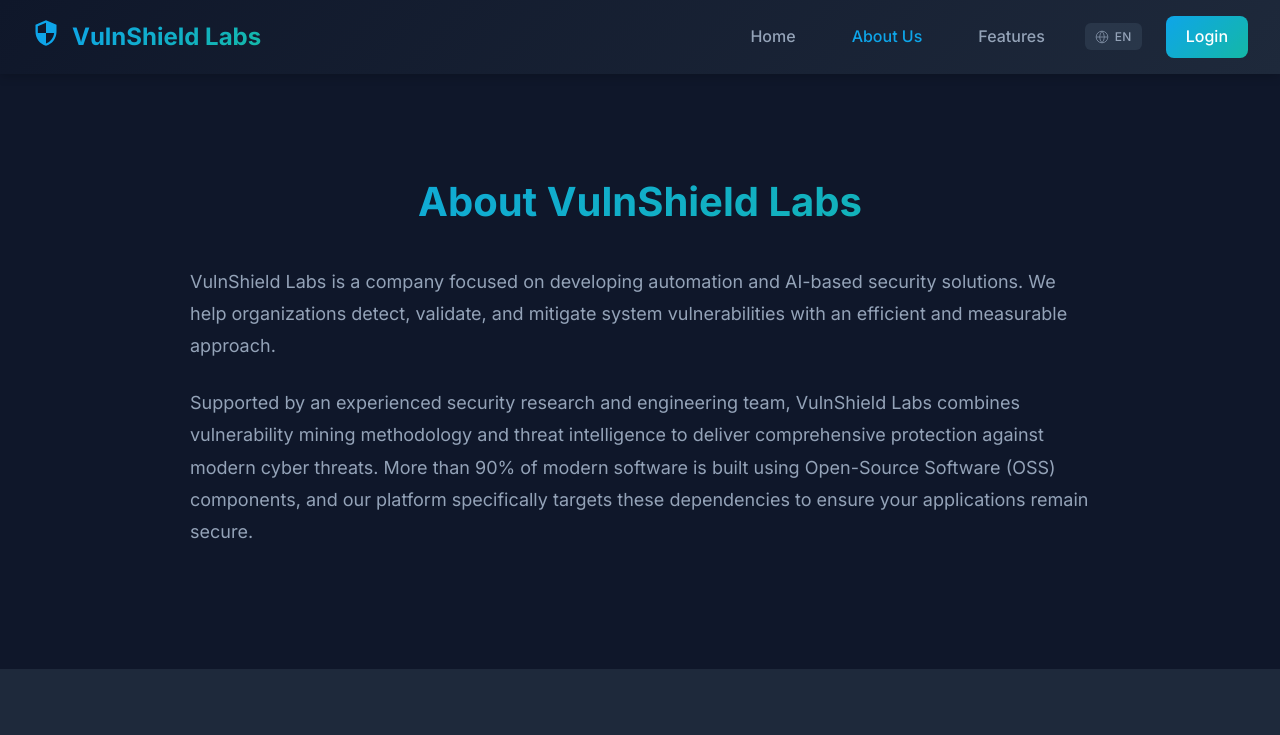
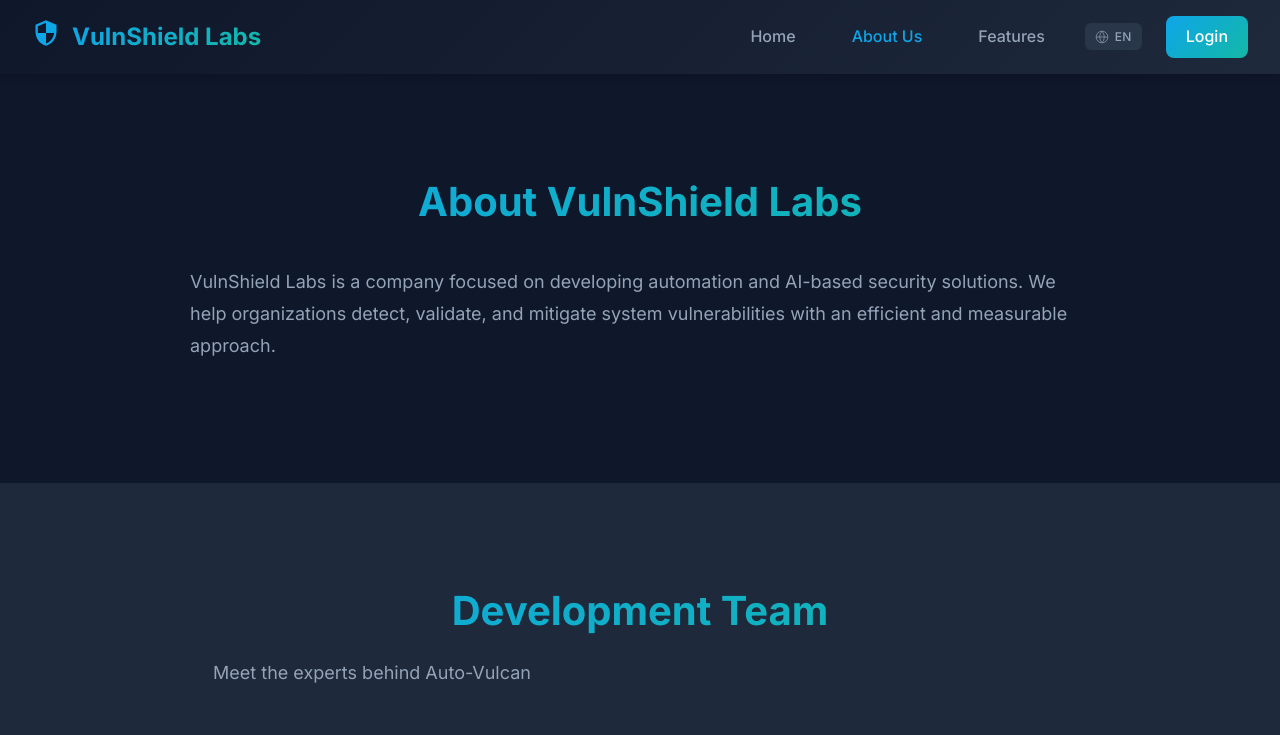
Before and after one commit to Stewella/AutoVulcan-FE, a Vue app: page /about in a window 1280 px wide. Shown: the top 735 px of the page. Built offline with nearby package versions, Linux system fonts and the light colour scheme; no server answers.

Commit message:
Edit About Us Page

```diff
--- a/src/i18n/en.js
+++ b/src/i18n/en.js
@@ -55,8 +55,7 @@
     },
     about: {
       title: 'About VulnShield Labs',
-      p1: 'VulnShield Labs is a company focused on developing automation and AI-based security solutions. We help organizations detect, validate, and mitigate system vulnerabilities with an efficient and measurable approach.',
-      p2: 'Supported by an experienced security research and engineering team, VulnShield Labs combines vulnerability mining methodology and threat intelligence to deliver comprehensive protection against modern cyber threats. More than 90% of modern software is built using Open-Source Software (OSS) components, and our platform specifically targets these dependencies to ensure your applications remain secure.'
+      p1: 'VulnShield Labs is a company focused on developing automation and AI-based security solutions. We help organizations detect, validate, and mitigate system vulnerabilities with an efficient and measurable approach.'
     },
     features: {
       title: 'Auto-Vulcan Quick Features',
--- a/src/i18n/id.js
+++ b/src/i18n/id.js
@@ -55,8 +55,7 @@
     },
     about: {
       title: 'Tentang VulnShield Labs',
-      p1: 'VulnShield Labs adalah perusahaan keamanan siber yang fokus mengembangkan solusi keamanan berbasis otomasi dan AI. Kami membantu organisasi mendeteksi, memvalidasi, dan memitigasi kerentanan sistem dengan pendekatan yang efisien dan terukur.',
-      p2: 'Didukung oleh tim riset keamanan dan engineering yang berpengalaman, VulnShield Labs menggabungkan metodologi vulnerability mining dan threat intelligence untuk memberikan perlindungan komprehensif terhadap ancaman siber modern. Lebih dari 90% software modern dibangun menggunakan komponen Open-Source Software (OSS), dan platform kami secara khusus menargetkan dependensi ini untuk memastikan aplikasi Anda tetap aman.'
+      p1: 'VulnShield Labs adalah perusahaan keamanan siber yang fokus mengembangkan solusi keamanan berbasis otomasi dan AI. Kami membantu organisasi mendeteksi, memvalidasi, dan memitigasi kerentanan sistem dengan pendekatan yang efisien dan terukur.'
     },
     features: {
       title: 'Fitur Cepat Auto-Vulcan',
```
